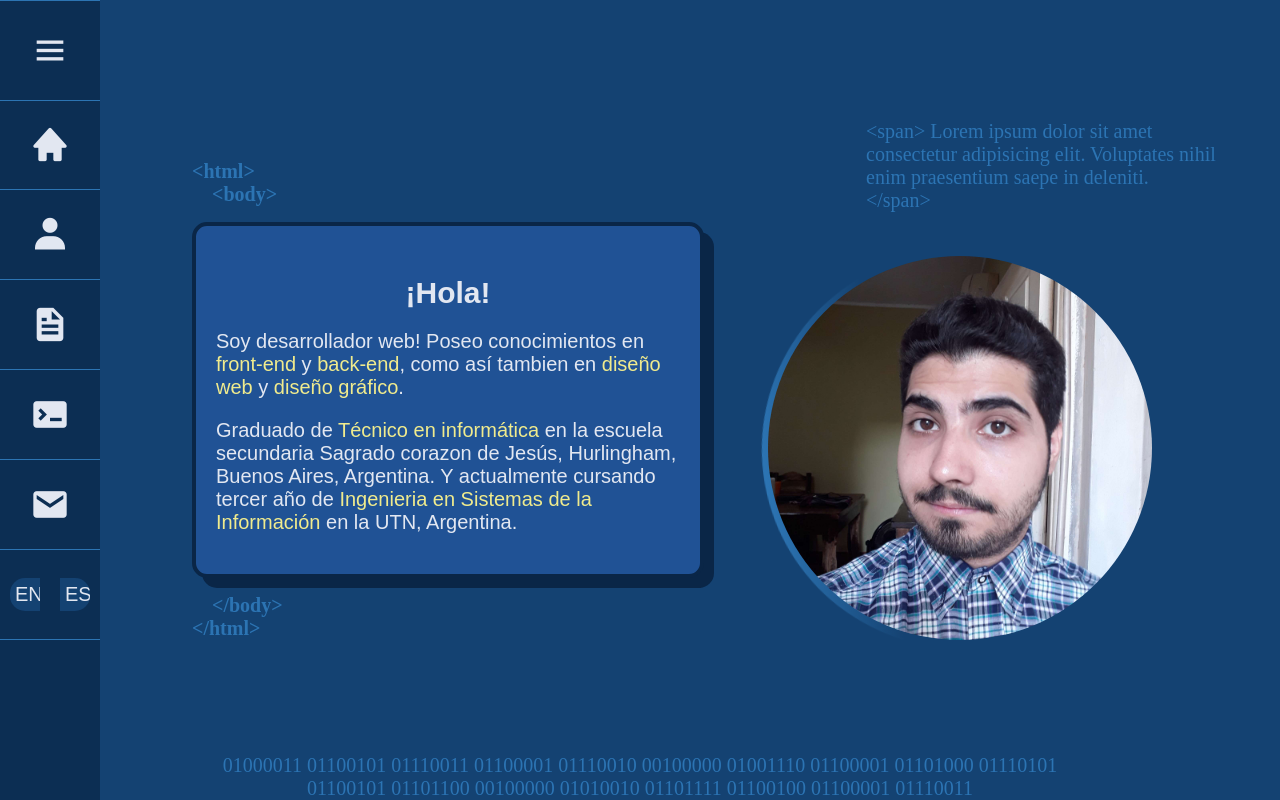
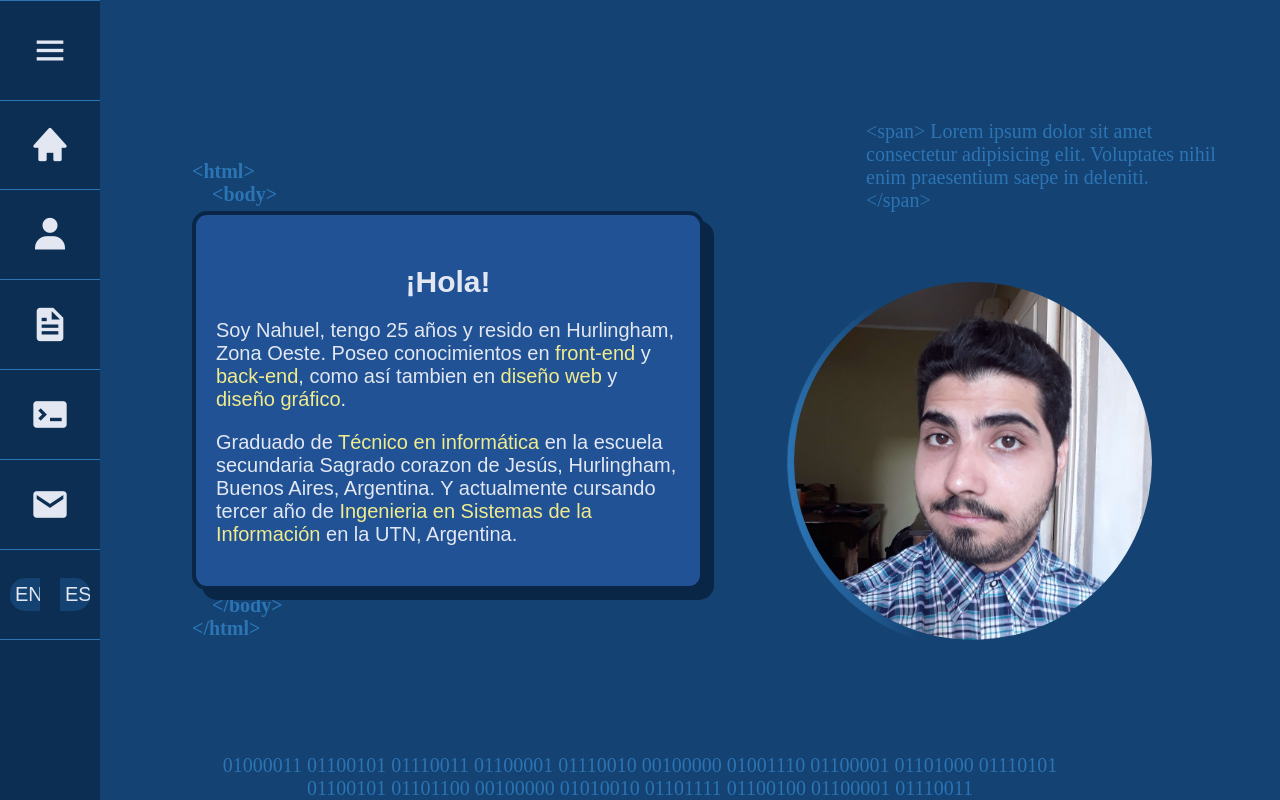
Before and after one commit to NahuRodas/nahurodas, a React (Create React App) app: page /SobreMi in a window 1280 px wide. Built offline with nearby package versions, Linux system fonts and the light colour scheme.

Commit message:
sobre me animaciones

```diff
--- a/src/components/SideBar/NavBar.scss
+++ b/src/components/SideBar/NavBar.scss
@@ -21,6 +21,7 @@ $second-text-color: #F0EB8D;
     position: fixed;
     top: 0;
     left: 0;
+    z-index: 99;
 }
 
 .hide-menu{
--- a/src/components/SobreMi/SobreMi.js
+++ b/src/components/SobreMi/SobreMi.js
@@ -5,10 +5,10 @@ const SobreMi = () => {
     return(
         <div className="contenedor">
             <div className="contenedor-sobre-mi">
-                <div className="sobre-mi animate__animated animate__bounceInLeft">
+                <div className="sobre-mi">
                     <div className="contenido-sobre-mi">
                         <h2>¡Hola! </h2>
-                        <p>Soy desarrollador web! Poseo conocimientos en <span>front-end</span> y
+                        <p>Soy Nahuel, tengo 25 años y resido en Hurlingham, Zona Oeste. Poseo conocimientos en <span>front-end</span> y
                            <span> back-end</span>, como así tambien en <span>diseño web</span> y <span>diseño gráfico</span>.</p>
                         <p>Graduado de <span>Técnico en informática</span> en la escuela secundaria
                             Sagrado corazon de Jesús, Hurlingham, Buenos Aires, Argentina.
@@ -17,10 +17,10 @@ const SobreMi = () => {
                     </div>
                 </div>
                 <div className="profile-picture">
-                    <div className="pp-bg animate__animated animate__bounceInRight">
+                    <div className="pp-bg">
                     </div>
                     <div className="pp-img">
-                        <img className='animate__animated animate__bounceInRight' src={ ProfilePicture } alt="Foto de perfil " />
+                        <img src={ ProfilePicture } alt="Foto de perfil " />
                     </div>
                 </div>
             </div>
--- a/src/components/SobreMi/SobreMi.scss
+++ b/src/components/SobreMi/SobreMi.scss
@@ -18,9 +18,6 @@ $second-text-color: #F0EB8D;
 }
 
 .sobre-mi{
-    display: flex;
-    justify-content: center;
-    align-items: center;
     position: absolute;
     left: 15%;
     font-family: Arial, Helvetica, sans-serif;
@@ -31,6 +28,7 @@ $second-text-color: #F0EB8D;
     border: 4px solid $primary-color;
     border-radius: 15px;
     box-shadow: 10px 10px $primary-color;
+    animation: bounceInLeft 1s;
 }
 
 .contenido-sobre-mi{
@@ -59,14 +57,15 @@ $second-text-color: #F0EB8D;
 }
 
 .pp-bg{
-    width: 31vw;
-    height: 31vw;
+    width: 29vw;
+    height: 29vw;
     padding: 8px;
     position: absolute;
     right: 9.5%;
     bottom: 19%;
     background: linear-gradient(to right, #14417200 70%, $fourth-color);
     border-radius: 50%;
+    opacity: 0;
     animation: ppAnimation 1s linear infinite;
 }
 
@@ -74,19 +73,20 @@ $second-text-color: #F0EB8D;
     display: flex;
     justify-content: center;
     align-items: center;
+    animation: fadeIn 1.5s;
 }
 
 .pp-img img {
     position: absolute;
     right: 10%;
     bottom: 20%;
-    width: 30vw;
+    width: 28vw;
     border-radius: 50%;
-    //animation: ppAnimation 0.5s linear infinite;
 }
 
 @keyframes ppAnimation{
     100%{
         transform:rotate(360deg);
+        opacity: 100;
     }
 }
```
